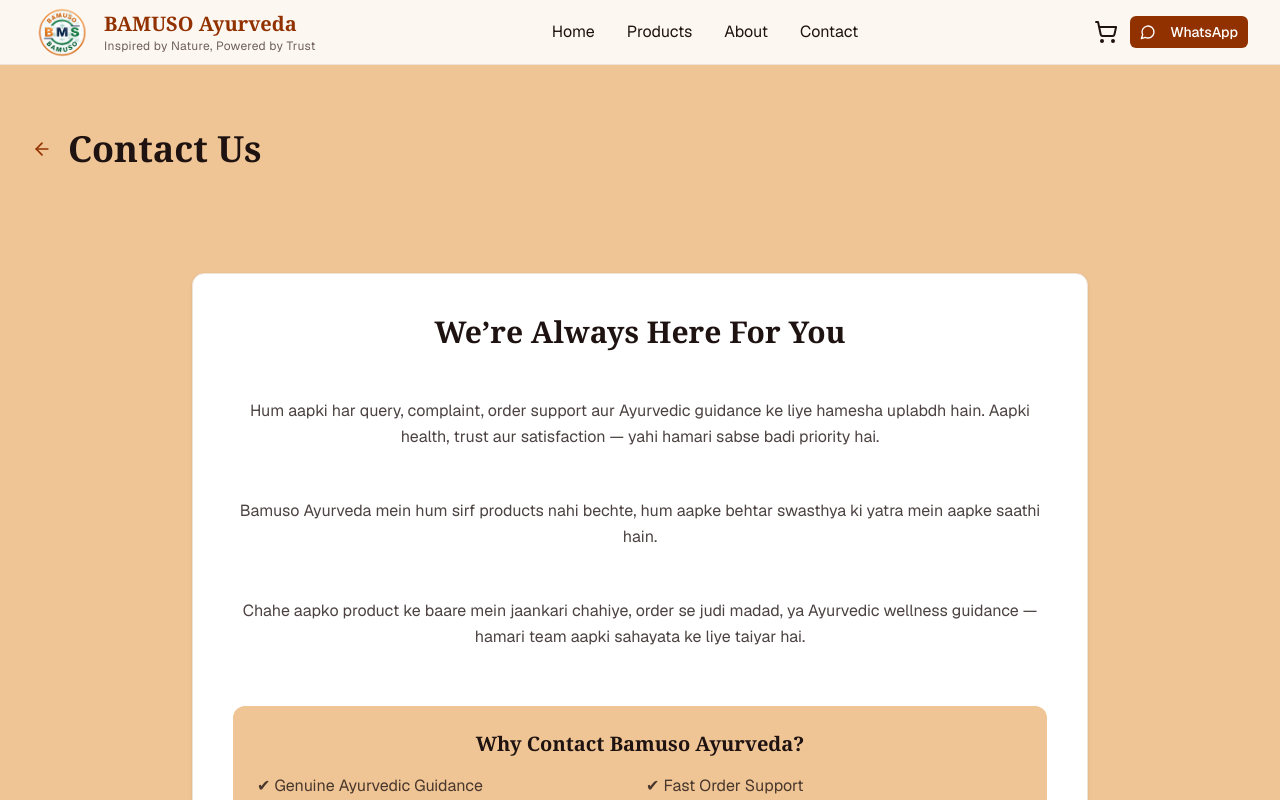
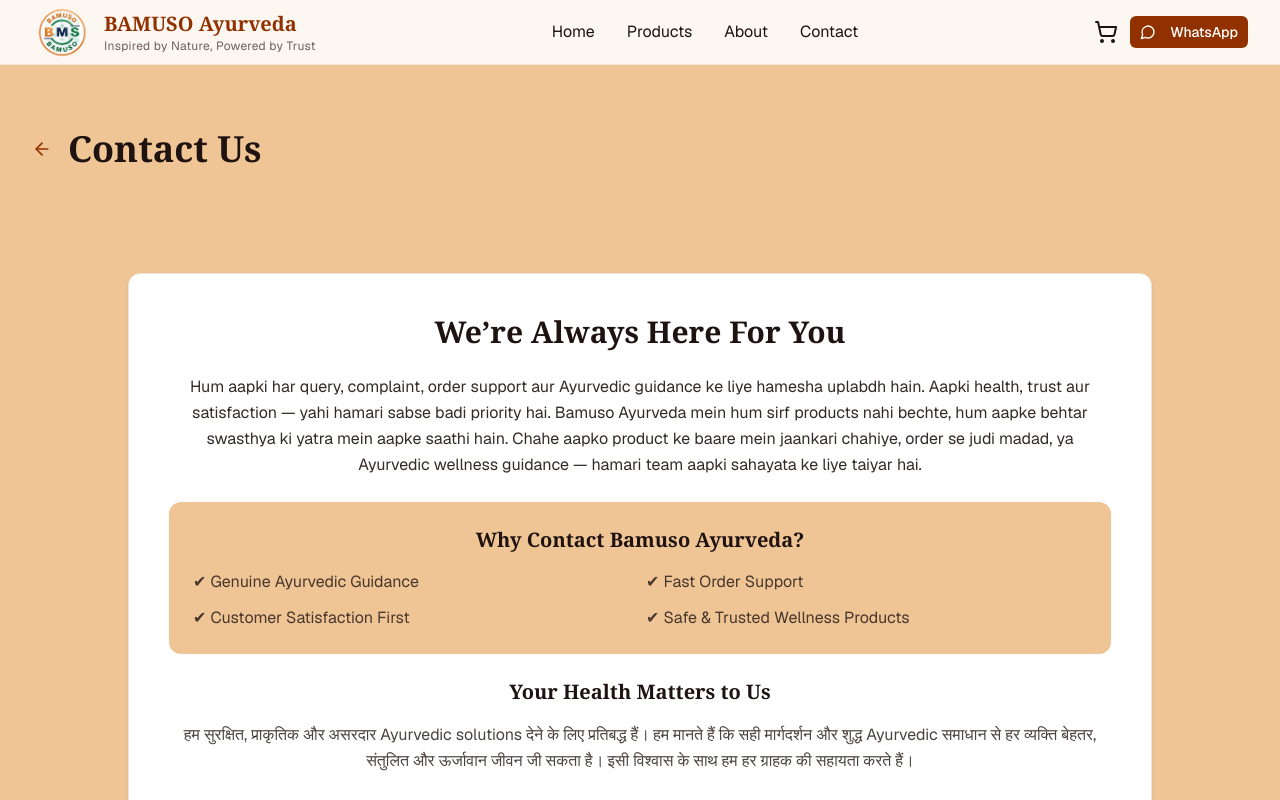
Before and after one commit to Kirtan82004/ayurveda, a Next.js app: page /contact in a window 1280 px wide. Shown: the top 800 px of the page. Built offline with nearby package versions, Linux system fonts and the light colour scheme.

Commit message:
fix contact layout

```diff
--- a/app/contact/page.tsx
+++ b/app/contact/page.tsx
@@ -21,31 +21,25 @@ export default function ContactPage() {
           </div>
           {/* Support Message Section */}
           <section className="py-20 px-4 sm:px-6 lg:px-8">
-  <div className="max-w-4xl mx-auto">
+            <div className="max-w-5xl mx-auto">
               <Card className="p-10 border border-border shadow-sm">
-      <h2 className="text-3xl font-serif font-bold mb-6 text-center">
+                <h2 className="text-3xl font-serif font-bold text-center">
                   We’re Always Here For You
                 </h2>
 
-      <p className="text-foreground/80 leading-relaxed mb-6 text-center">
+                <p className="text-foreground/90 leading-relaxed text-center">
                   Hum aapki har query, complaint, order support aur Ayurvedic guidance ke
                   liye hamesha uplabdh hain. Aapki health, trust aur satisfaction —
                   yahi hamari sabse badi priority hai.
-      </p>
-
-      <p className="text-foreground/80 leading-relaxed mb-6 text-center">
-        Bamuso Ayurveda mein hum sirf products nahi bechte, hum aapke behtar
+                  Bamuso Ayurveda mein hum sirf products nahi bechte, hum aapke
+                  behtar
                   swasthya ki yatra mein aapke saathi hain.
-      </p>
-
-      <p className="text-foreground/80 leading-relaxed mb-8 text-center">
                   Chahe aapko product ke baare mein jaankari chahiye, order se judi madad,
                   ya Ayurvedic wellness guidance — hamari team aapki sahayata ke liye
                   taiyar hai.
                 </p>
-
                 {/* Why Contact */}
-      <div className="bg-secondary rounded-xl p-6 mb-8">
+                <div className="bg-secondary rounded-xl p-6 ">
                   <h3 className="text-xl font-serif font-bold mb-4 text-center">
                     Why Contact Bamuso Ayurveda?
                   </h3>
@@ -60,7 +54,7 @@ export default function ContactPage() {
 
                 {/* Hindi Trust Message */}
                 <div className="text-center">
-        <h3 className="text-xl font-serif font-bold mb-4">
+                  <h3 className="text-xl font-serif mb-4 font-bold">
                     Your Health Matters to Us
                   </h3>
 
```
Lines whose indentation alone changed are shown as unchanged.
